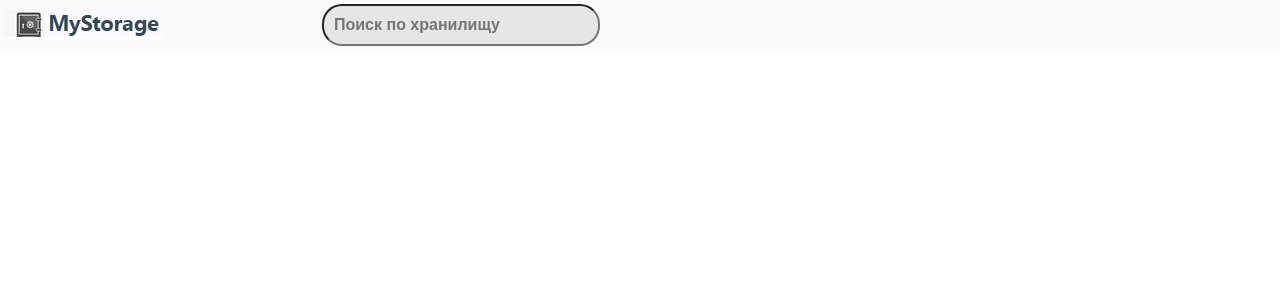
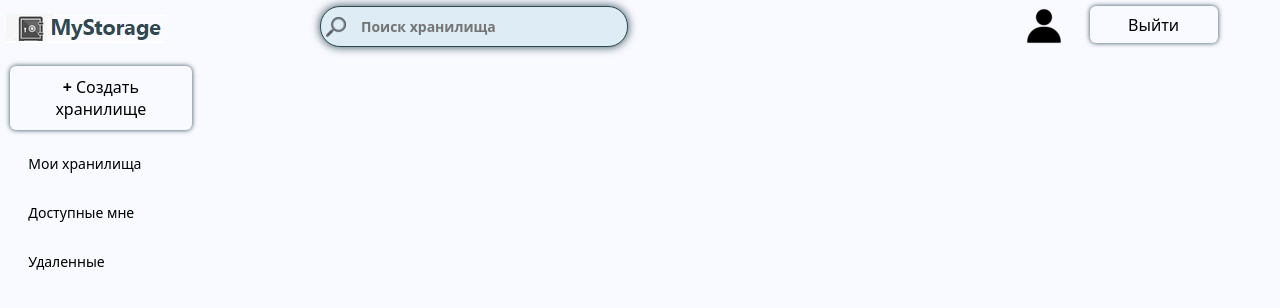
Before and after one commit to ArtemisGur/Cloud-Storage, a React (Create React App) app in the folder workpage/: page / in a window 1280 px wide. Shown: the top 308 px of the page. Built offline with nearby package versions, Linux system fonts and the light colour scheme.

Commit message:
Add navigate menu and update header

```diff
--- a/workpage/src/App.js
+++ b/workpage/src/App.js
@@ -1,5 +1,6 @@
 import React, { useEffect, useState } from 'react';
 import Header from './components/Header'
+import NavigateMenu from './components/NavigateMenu'
 import './css/main.css'
 
 function App() {
@@ -19,6 +20,7 @@ function App() {
   return (
     <div className='App'>
       <Header />
+      <NavigateMenu />
     </div>
   )
 }
--- /dev/null
+++ b/workpage/src/components/ButtonCreate.js
@@ -0,0 +1,11 @@
+
+const ButtonCreateStorage = () => {
+    return(
+        <div className="but-create-cont">
+            <button id="but-create">
+                <b>+</b> Создать хранилище
+            </button>
+        </div>
+    )
+}
+export default ButtonCreateStorage
--- a/workpage/src/components/Header.js
+++ b/workpage/src/components/Header.js
@@ -1,5 +1,6 @@
 import logo from '../img/logo.jpg'
-import SearchButton from './SearchField'
+import profileLogo from '../img/profile-logo.png'
+import SearchField from './SearchField'
 
 const Header = () => {
     return(
@@ -9,7 +10,11 @@ const Header = () => {
                     <img src={logo} id="logo-img"/>
                 </a>
             </div>
-            <SearchButton />
+            <SearchField />
+            <div className='logo-profile'>
+                <img src={profileLogo}/>
+            </div>
+            <button id='button-exit'>Выйти</button>
         </div>
     )
 }
--- /dev/null
+++ b/workpage/src/components/NavListComponents.js
@@ -0,0 +1,36 @@
+
+const MyStorages = () => {
+    return(
+        <div id="nav-field-cont">
+            <span id="nav-field">Мои хранилища</span>
+        </div>
+    )
+}
+
+const EnabledStorages = () => {
+    return(
+        <div id="nav-field-cont">
+            <span id="nav-field">Доступные мне</span>
+        </div>
+    )
+}
+
+const DeletedStorages = () => {
+    return(
+        <div id="nav-field-cont">
+            <span id="nav-field">Удаленные</span>
+        </div>
+    )
+}
+
+const NavList = () => {
+    return(
+        <div className="nav-menu-cont">
+            <MyStorages />
+            <EnabledStorages />
+            <DeletedStorages />
+        </div>
+    )
+}
+
+export default NavList
--- /dev/null
+++ b/workpage/src/components/NavigateMenu.js
@@ -0,0 +1,13 @@
+import ButtonCreateStorage from './ButtonCreate'
+import NavListComponents from './NavListComponents'
+
+const NavigateMenu = () => {
+    return(
+        <div className="nav-menu-storage">
+            <ButtonCreateStorage />
+            <NavListComponents />
+        </div>
+    )
+}
+
+export default NavigateMenu
--- a/workpage/src/components/SearchField.js
+++ b/workpage/src/components/SearchField.js
@@ -1,15 +1,15 @@
 import { useState } from "react"
 
-const SearchButton = () => {
+const SearchField = () => {
 
-    let [click, setClick] = useState('Поиск по хранилищу')
+    let [click, setClick] = useState('Поиск хранилища')
 
     return(
         <div className="search-cont">
-            <input id="search-field" placeholder={click} onBlur={() => setClick(click='Поиск по хранилищу')} onClick={() => setClick(click='')}></input>
+            <input id="search-field" placeholder={click} onBlur={() => setClick(click='Поиск хранилища')} onClick={() => setClick(click='')}></input>
         </div>
     )
 
 }
 
-export default SearchButton
+export default SearchField
--- a/workpage/src/css/main.css
+++ b/workpage/src/css/main.css
@@ -1,15 +1,18 @@
 body{
     margin: 0;
+    background-color: #f9faff;
+
 }
 
 .header-container{
     display: flex;
-    background-color: #fafafa;
-    padding: 4px;
+    margin-top: 0.5%;
 }
 
 #logo-img{
-    margin-top: 2%;
+    margin-top: 2.5%;
+    margin-left: 2%;
+    transform: scale(1);
 }
 
 .logo-block{
@@ -21,11 +24,87 @@ body{
 }
 
 #search-field{
+    background: url('../img/search-logo.png');
+    background-repeat: no-repeat;
+    background-position: 5px;
     display: flex;
-    font-size: 16px;
+    font-size: 14px;
     padding: 10px;
+    padding-left: 40px;
     border-radius: 20px;
     width: 80%;
-    background-color: rgb(230, 230, 230);
+    background-color: #ddecf5;
     font-weight: 600;
+    border: 1px solid #2d4a53;
+    box-shadow: 0 0 10px #2d4a53;
+    outline: none;
+    font-family: system-ui;
 }
+
+.logo-profile{
+    margin-left: 30%;
+}
+
+#button-exit{
+    flex-basis: 10%;
+    margin-left: 2%;
+    height: 37px;
+    font-size: 16px;
+    font-family: system-ui;
+    border: 0px solid #2d4a53;
+    box-shadow: 0 0 5px #2d4a53;
+    background: #f9faff;
+    border-radius: 6px;
+    transition: 0.2s linear;
+    outline: none;
+}
+
+.nav-menu-storage{
+    width: 15%;
+}
+
+.but-create-cont{
+    padding-top: 8%;
+    margin-left: 5%;
+}
+
+#but-create{
+    padding: 10px;
+    font-size: 16px;
+    font-family: system-ui;
+    border: 0px solid #2d4a53;
+    box-shadow: 0 0 5px #2d4a53;
+    background: #f9faff;
+    border-radius: 6px;
+    transition: 0.2s linear;
+    outline: none;
+}
+
+#but-create:hover, #button-exit:hover{
+    background-color: #ddecf5;
+    box-shadow: 0 0 5px #2d4a53;
+}
+
+.nav-menu-cont{
+    margin-top: 5%;
+    margin-left: 2%;
+}
+
+#nav-field-cont{
+    padding: 15px;
+    transition: 0.2s linear;
+    border: 0px solid #2d4a53;
+    border-radius: 35px;
+    margin-left: 5%;
+}
+
+#nav-field-cont:hover{
+    background-color: lightgray;
+
+}
+
+#nav-field{
+    font-size: 14px;
+    font-family: system-ui;
+
+}
```
Also changed, not shown: workpage/src/img/profile-logo.png (added), workpage/src/img/search-logo.png (added).
